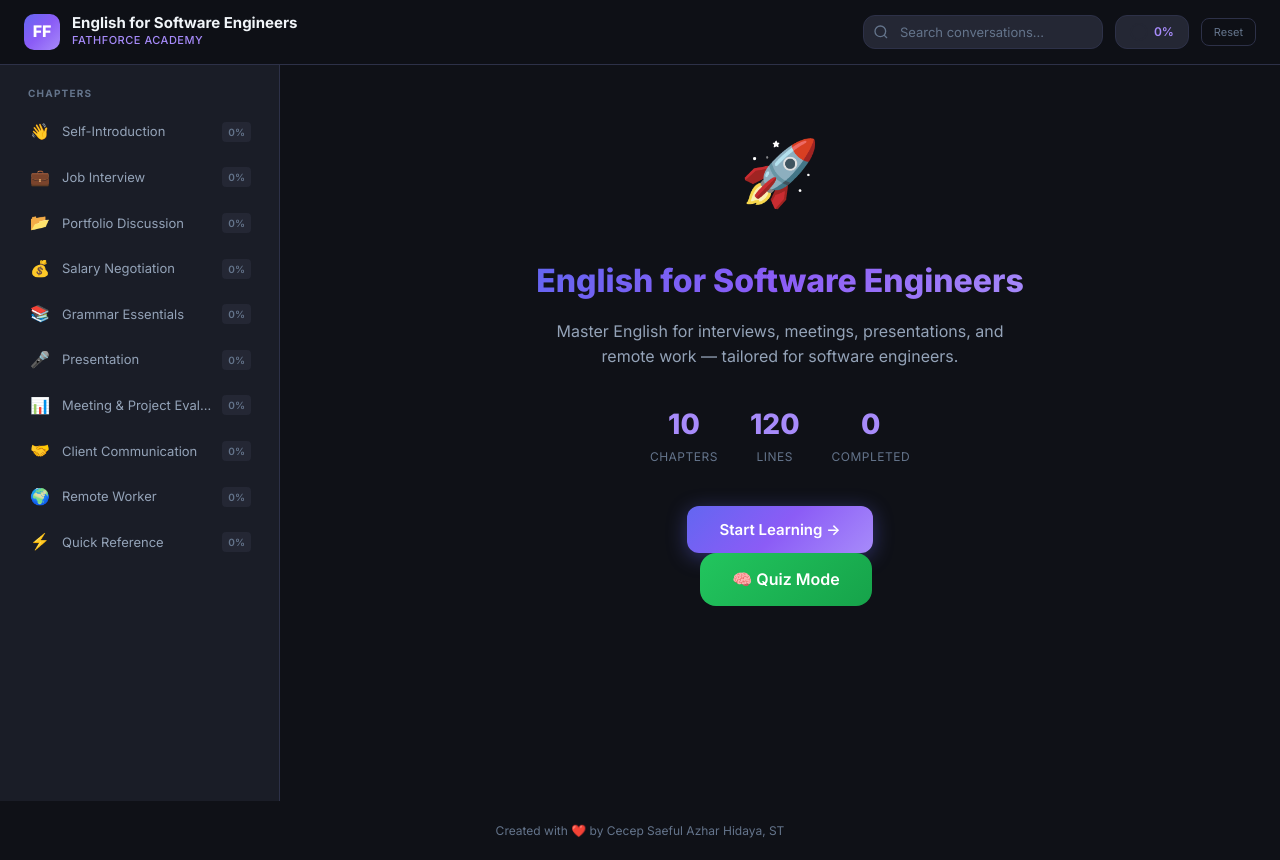
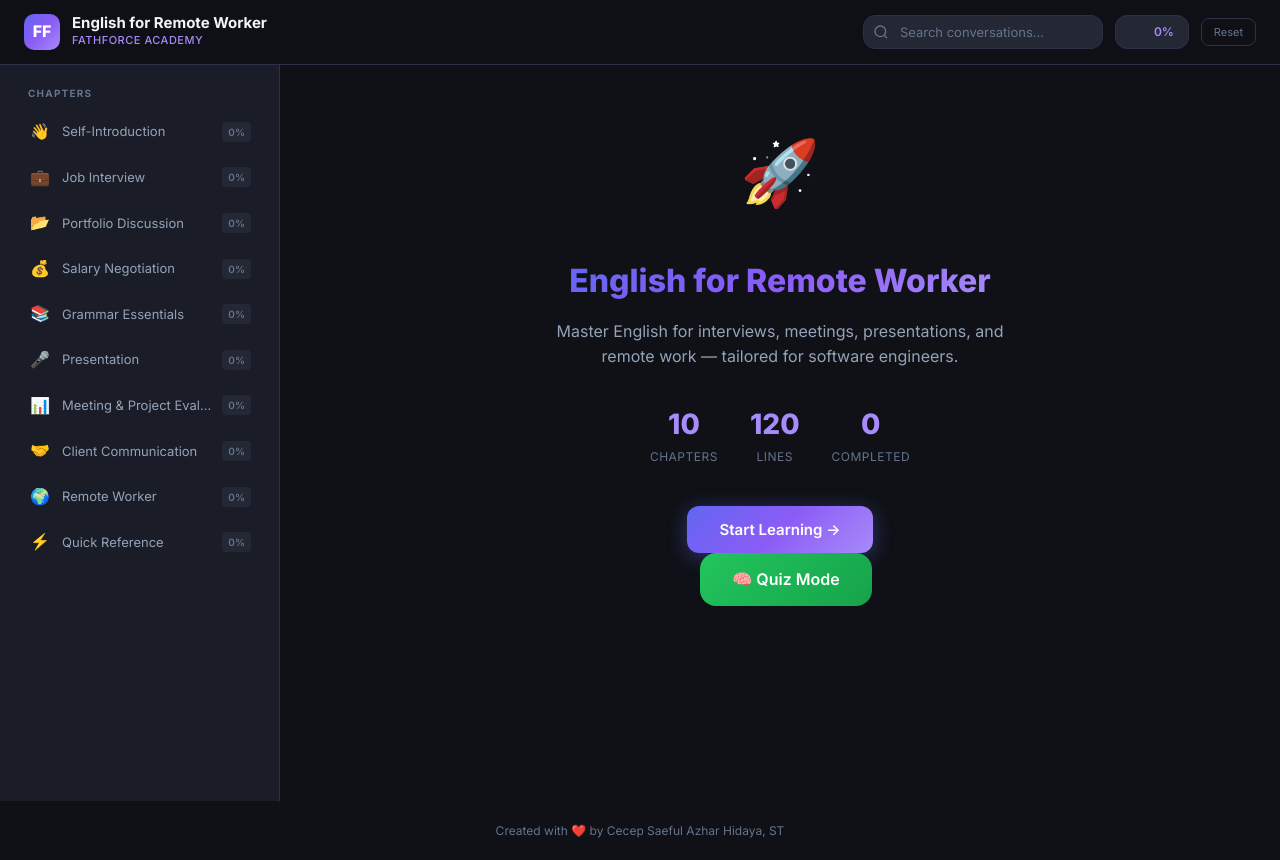
Before and after one commit to cecep-azhar/english-learning, a plain HTML site: page index.html in a window 1280 px wide. Drawn offline with Linux system fonts and the light colour scheme.

Commit message:
rebrand: English for Remote Worker + english.tool.biz.id domain

```diff
--- a/index.html
+++ b/index.html
@@ -3,7 +3,7 @@
 <head>
   <meta charset="UTF-8">
   <meta name="viewport" content="width=device-width, initial-scale=1.0">
-  <title>English for Software Engineers - FathForce Academy</title>
+  <title>English for Remote Worker - FathForce Academy</title>
   <link rel="preconnect" href="https://fonts.googleapis.com">
   <link href="https://fonts.googleapis.com/css2?family=Inter:wght@300;400;500;600;700;800&family=JetBrains+Mono:wght@400;500&display=swap" rel="stylesheet">
   <style>
@@ -373,7 +373,7 @@
       <a href="#" class="logo" id="logoLink">
         <div class="logo-icon">FF</div>
         <div class="logo-text">
-          <span class="logo-title">English for Software Engineers</span>
+          <span class="logo-title">English for Remote Worker</span>
           <span class="logo-subtitle">FathForce Academy</span>
         </div>
       </a>
@@ -414,7 +414,7 @@
 
       <div class="welcome-screen hidden" id="welcomeScreen">
         <div class="welcome-icon">&#x1F680;</div>
-        <h1 class="welcome-title">English for Software Engineers</h1>
+        <h1 class="welcome-title">English for Remote Worker</h1>
         <p class="welcome-desc">Master English for interviews, meetings, presentations, and remote work &mdash; tailored for software engineers.</p>
         <div class="welcome-stats">
           <div class="stat-card">
--- a/scripts.json
+++ b/scripts.json
@@ -1,5 +1,5 @@
 {
-  "title": "English for Software Engineers v3 - Conversation Scripts",
+  "title": "English for Remote Worker v3 - Conversation Scripts",
   "total_items": 120,
   "scripts": [
     {"num_id": 1, "chapter": "1. Self-Introduction", "type": "phrase", "role": "you", "en": "Hi, I'm Cecep Azhar — a full-stack developer specializing in Go, HTMX, and AI agent systems.", "translation": "Hai, saya Cecep Azhar — full-stack developer spesialisasi Go, HTMX, dan sistem AI agent."},
```
Also changed, not shown: quiz.html (+1 -1 lines), 1 other file.
